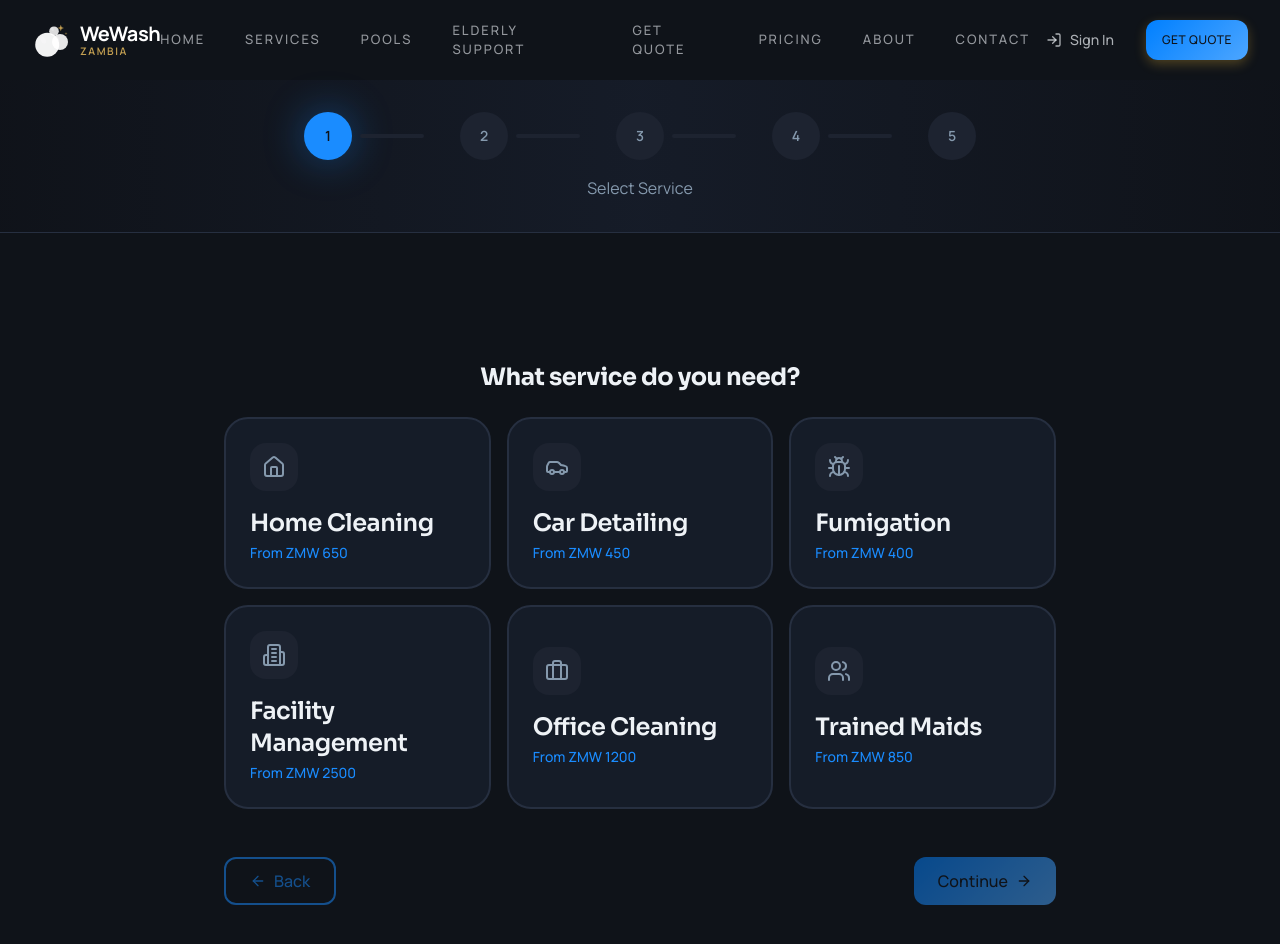
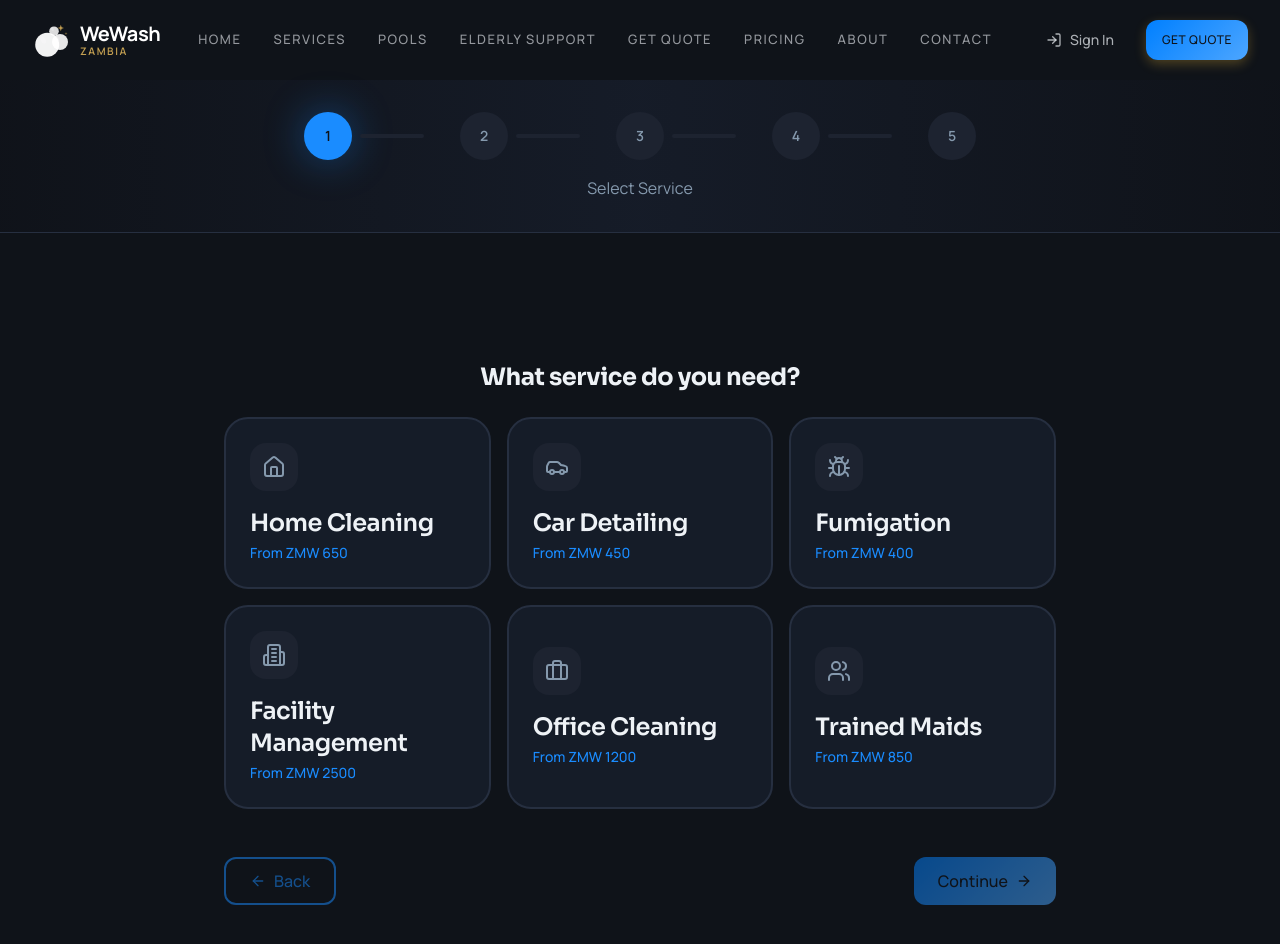
Before and after one commit to wemuve/wash-global, a React (Vite) app: page /book in a window 1280 px wide. Shown: the top 944 px of the page. Built offline with nearby package versions, Linux system fonts and the light colour scheme.

Commit message:
Changes
Co-authored-by: wemuve <215292061+wemuve@users.noreply.github.com>

```diff
--- a/src/components/layout/Header.tsx
+++ b/src/components/layout/Header.tsx
@@ -59,12 +59,12 @@ const Header = () => {
           </Link>
 
           {/* Desktop Navigation — centered */}
-          <div className="hidden lg:flex items-center gap-10">
+          <div className="hidden lg:flex items-center gap-7 xl:gap-8">
             {navLinks.map((link) => (
               <Link
                 key={link.href}
                 to={link.href}
-                className={`relative text-[13px] uppercase tracking-[0.15em] font-medium transition-colors duration-300 ${
+                className={`relative whitespace-nowrap text-[13px] uppercase tracking-[0.12em] font-medium transition-colors duration-300 ${
                   isActive(link.href)
                     ? 'text-secondary'
                     : 'text-foreground/60 hover:text-foreground'
```
